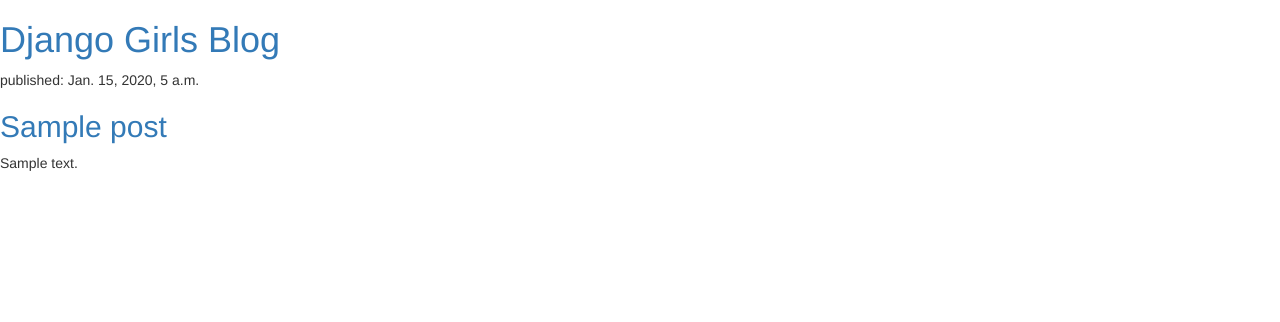
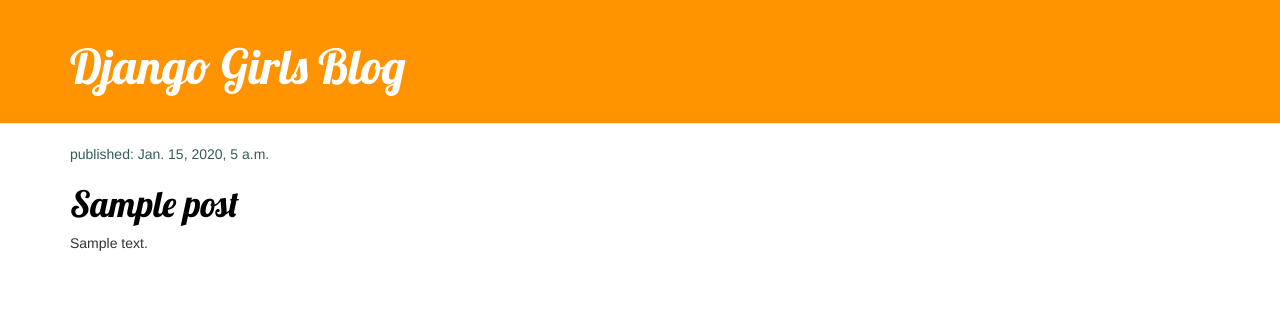
Before and after one commit to dvtyga/my-first-blog, a Django app: template blog/templates/blog/post_list.html in a window 1280 px wide. Shown: the top 322 px of the page. Run offline with Django 3.2, Linux system fonts and the light colour scheme; the template is opened without the code that fills it: values that come from a table or form of the project are taken from there, others are empty; tables that the repository leaves empty hold one stand-in row (values such as "Sample post"); some libraries are stand-ins or nearby versions.

Commit message:
Add blog.css to template post_list and modify style

```diff
--- /dev/null
+++ b/blog/static/css/blog.css
@@ -0,0 +1,52 @@
+.container {
+    /* margin: 0;
+    padding: 0; */
+}
+
+.page-header {
+    margin-top:0;
+    background: #ff9400;
+    padding: 20px 20px;
+}
+
+.page-header h1, .page-header h1 a, .page-header h1 a:visited, .page-header h1 a:active {
+    color: #ffffff;
+    font-size: 36pt;
+    text-decoration: none;
+}
+
+.content {
+    /* margin-left: 40px; */
+}
+
+h1, h2, h3, h4 {
+    font-family: 'Lobster', cursive;
+}
+
+.published-date {
+    color: rgb(52, 93, 89)
+    /* color: #828282; */
+}
+
+.save {
+    float: right;
+}
+
+.post-form textarea, .post-form input {
+    width: 100%;
+}
+
+.top-menu, .top-menu:hover, .top-menu:visited {
+    color: #ffffff;
+    float: right;
+    font-size: 26pt;
+    margin-right: 20px;
+}
+
+.post {
+    margin-bottom: 70px;
+}
+
+.post h1 a, .post h1 a:visited {
+    color: #000000;
+}
--- a/blog/templates/blog/post_list.html
+++ b/blog/templates/blog/post_list.html
@@ -1,3 +1,4 @@
+{% load static %}
 <!DOCTYPE html>
 <html lang="en">
 <head>
@@ -6,20 +7,31 @@
     <meta http-equiv="X-UA-Compatible" content="ie=edge">
     <link rel="stylesheet" href="//maxcdn.bootstrapcdn.com/bootstrap/3.2.0/css/bootstrap.min.css">
     <link rel="stylesheet" href="//maxcdn.bootstrapcdn.com/bootstrap/3.2.0/css/bootstrap-theme.min.css">
+    <link href="//fonts.googleapis.com/css?family=Lobster&subset=latin,latin-ext" rel="stylesheet" type="text/css">
+    <link rel="stylesheet" href="{% static 'css/blog.css' %}">
     <title>Blog</title>
 </head>
 <body>
-    <div>
-        <h1><a href="/">Django Girls Blog</a></h1>
+    <header class="page-header">
+        <div class="container">
+            <h1><a href="/">Django Girls Blog</a></h1>
+        </div>
+    </header>
+    <div class="content container">
+        <div class="row">
+            <div class="col-md-8">
+                {% for post in posts %}
+                <article class="post">
+                    <div class="published-date">
+                        <p>published: {{ post.published_date }}</p>
+                    </div>
+                    <h1><a href="">{{ post.title }}</a></h1>
+                    <p>{{ post.text|linebreaksbr }}</p>
+                </article>
+                {% endfor %}
+            </div>
+        </div>
     </div>
-
-    {% for post in posts %}
-    <div>
-        <p>published: {{ post.published_date }}</p>
-        <h2><a href="">{{ post.title }}</a></h2>
-        <p>{{ post.text|linebreaksbr }}</p>
-    </div>
-    {% endfor %}
 
 </body>
 </html>
```
